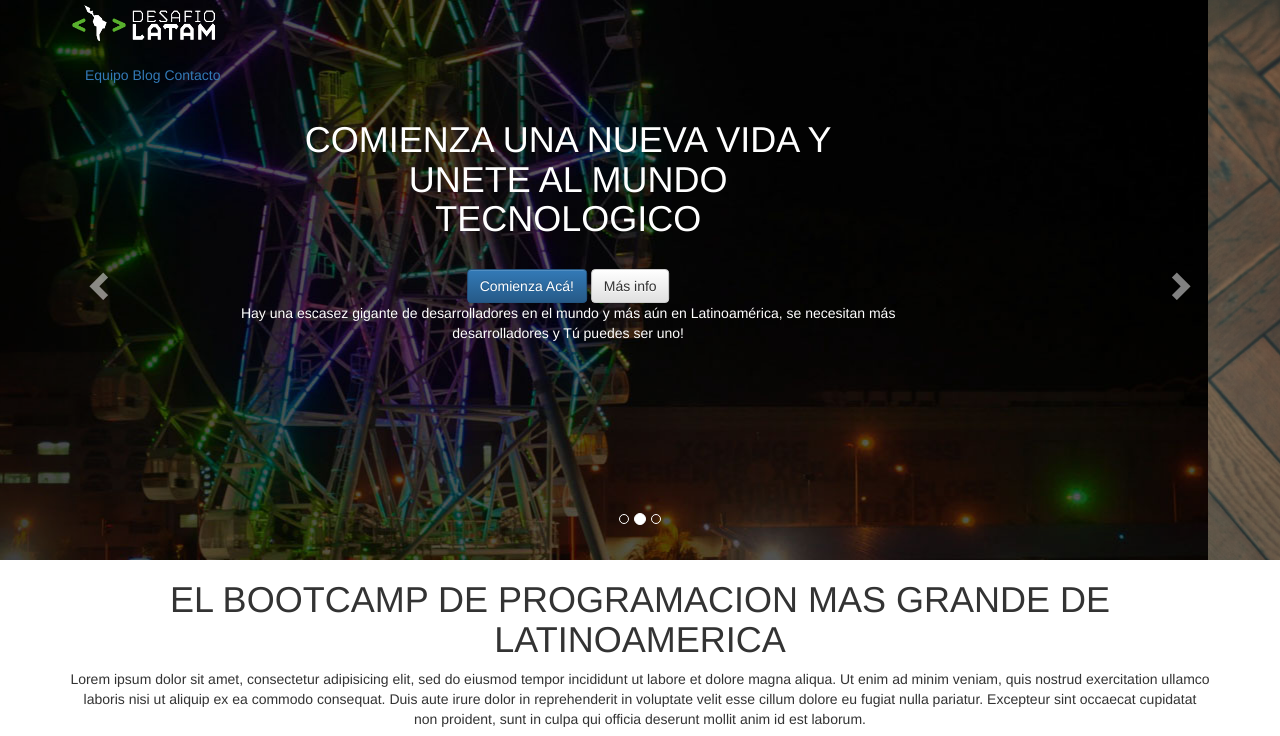
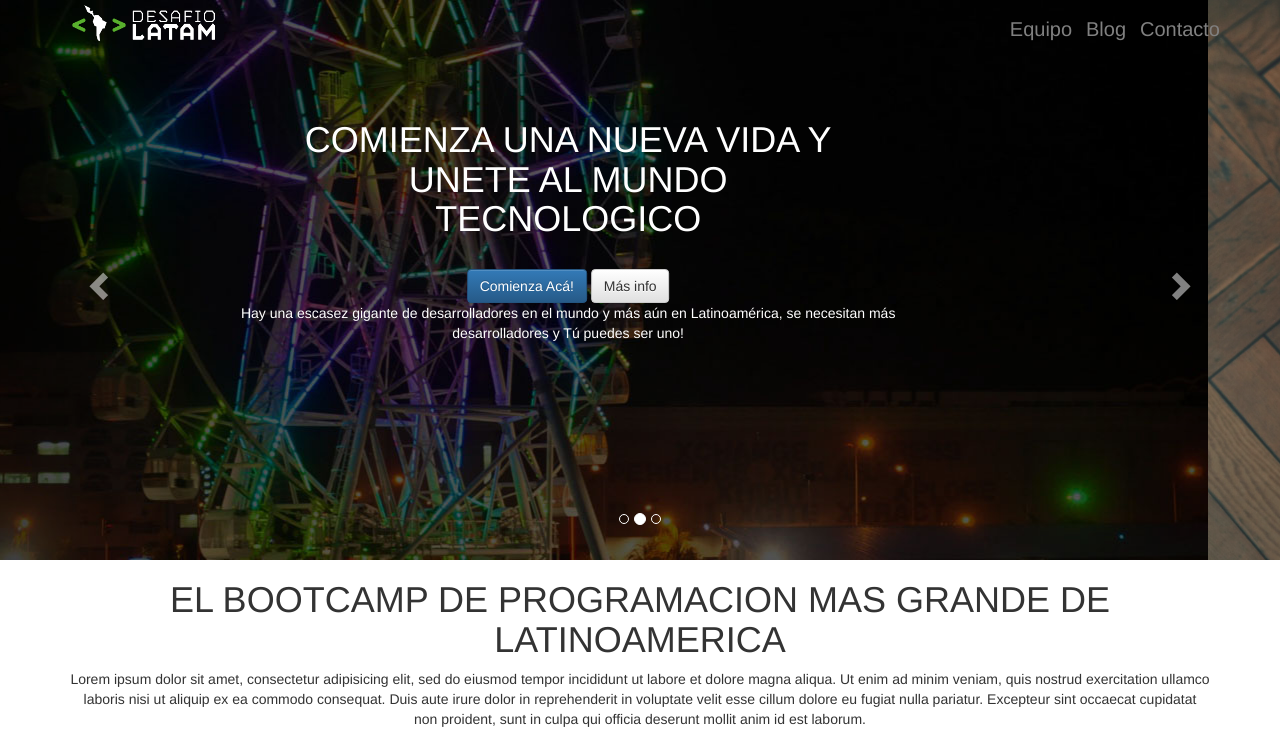
Before and after one commit to Rauken/DL-S04C2, a plain HTML site: page index.html in a window 1280 px wide. Shown: the top 736 px of the page. Drawn offline with nearby package versions, Linux system fonts and the light colour scheme; grey boxes are pictures that could not be loaded.

Commit message:
Vaso lleno

```diff
--- a/css/master.css
+++ b/css/master.css
@@ -16,3 +16,17 @@
   padding-top: 100px;
   color: white;
 }
+
+.navbar{
+  position: absolute;
+  width: 100%;
+}
+
+.navbar-header{
+  width: 100%;
+}
+.links a:link{
+    color: grey;
+    font-size: 20px;
+    padding: 5px;
+}
--- a/index.html
+++ b/index.html
@@ -27,10 +27,8 @@
       <nav class="navbar navbar-fixed-top">
         <div class="container">
           <div class="navbar-header">
-              <div>
-                <img src="images/latam_logo.png" alt="logo desafio latam" width="150" height="50">
-              </div>
-              <div class="navbar-text navbar-Left">
+                <img src="images/latam_logo.png" alt="logo desafio latam" width="150" height="50" class="imagen">
+              <div class="navbar-text navbar-right links">
                 <a href="#">Equipo</a>
                 <a href="#">Blog</a>
                 <a href="#">Contacto</a>
```
